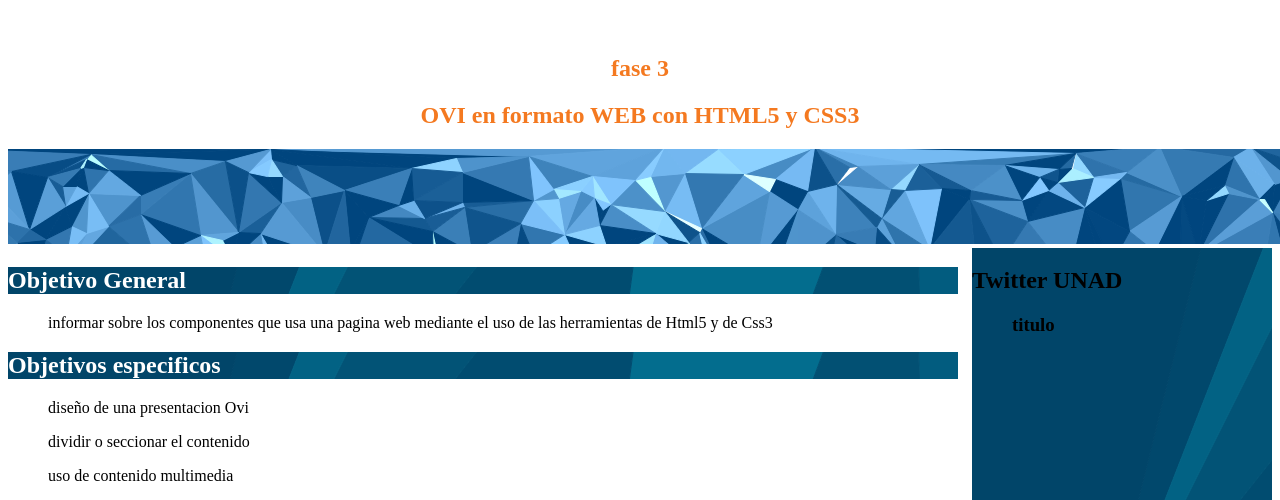
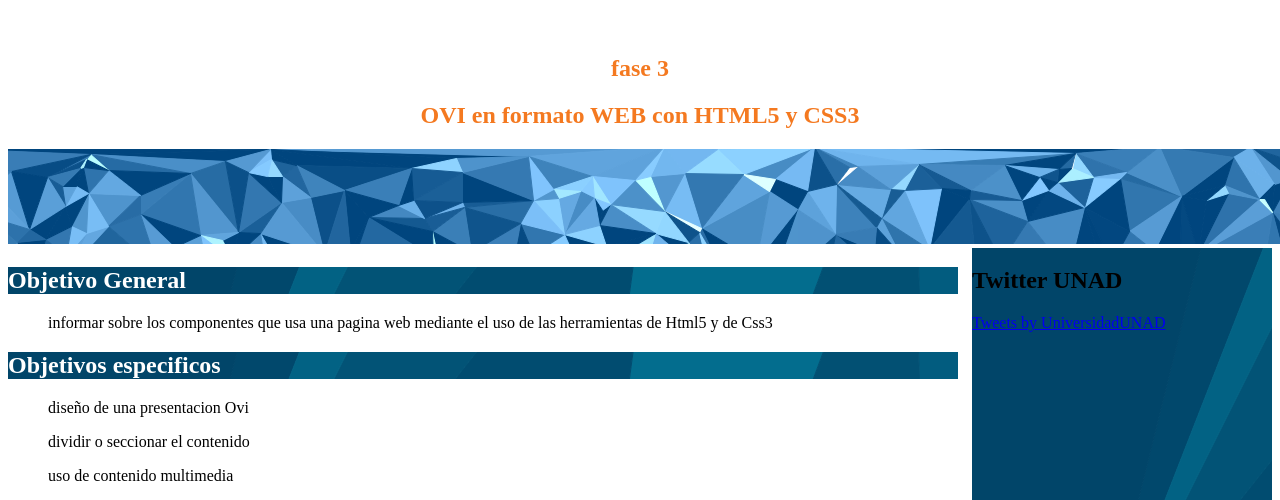
Before and after one commit to andresldm/DSW-AndresRodriguez, a plain HTML site: page index.html in a window 1280 px wide. Shown: the part 130-630 px from the top of the page. Drawn offline with Linux system fonts and the light colour scheme.

Commit message:
aside twiteer
actualizacion requerimiento

```diff
--- a/index.html
+++ b/index.html
@@ -4,6 +4,7 @@
 	<meta charset="UTF-8">
 	<meta name="viewport" content="width=device-width, initial-scale=1.0">
 	<link href="css/estilos.css" type="text/css" rel="stylesheet">
+
 	<title>Pagina Inicial</title>
 </head>
 <body>
@@ -96,11 +97,8 @@
 	</section>
 	<aside>
 		<h2>Twitter UNAD</h2>
-		<ul>
-			<section>
-				<h3>titulo</h3>
-			</section>
-		</ul>
+		<a class="twitter-timeline" href="https://twitter.com/UniversidadUNAD?ref_src=twsrc%5Etfw">Tweets by UniversidadUNAD</a> <script async src="https://platform.twitter.com/widgets.js" charset="utf-8"></script>
+
 	</aside>
 
 </body>
```
